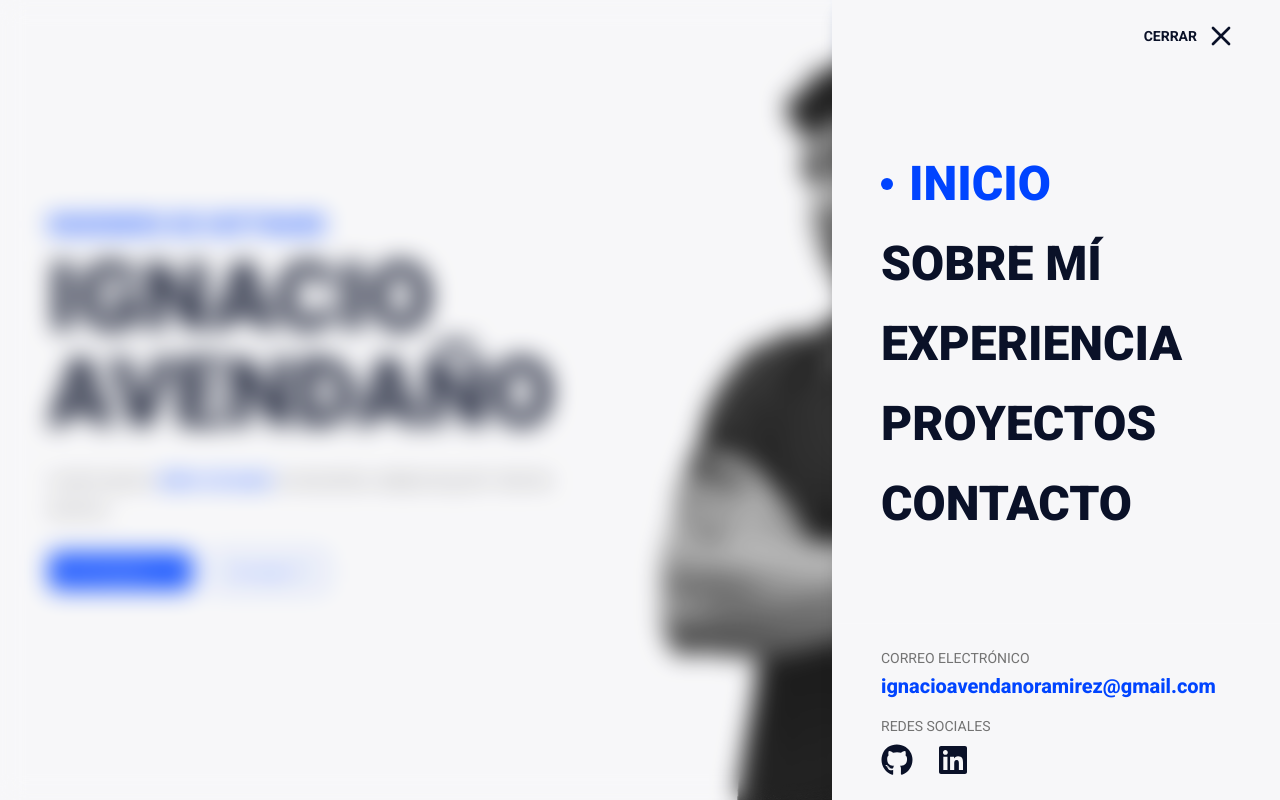
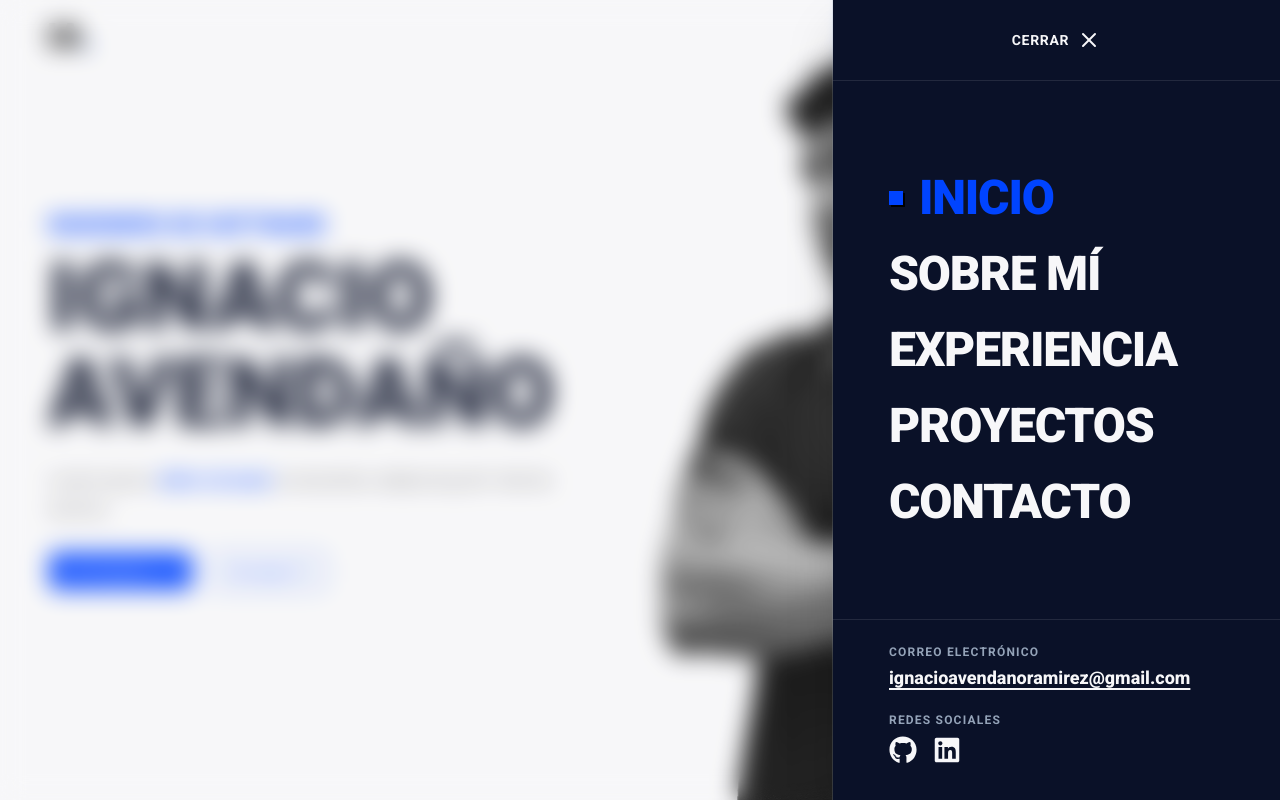
Before and after one commit to ignacioavendanor/ignacioavendanor.github.io, a React (Vite) app: page / in a window 1280 px wide. Both pictures are taken after a click on the button "MENÚ". Shown: the top 800 px of the page. Built offline with nearby package versions, Linux system fonts and the light colour scheme; no server answers.

Commit message:
fix(nav): add use scroll and update navigation logic

```diff
--- a/src/components/layouts/LanguageToggle.tsx
+++ b/src/components/layouts/LanguageToggle.tsx
@@ -1,7 +1,12 @@
 import type { Language } from '@/i18n/i18n'
 import { useTranslation } from 'react-i18next'
+import { Button } from '../ui/button'
 
-export function LanguageToggle() {
+interface LanguageToggleProps {
+  isScrolled?: boolean
+}
+
+export function LanguageToggle({ isScrolled }: LanguageToggleProps) {
   const { i18n } = useTranslation()
   const currentLanguage = i18n.language as Language
 
@@ -11,12 +16,15 @@ export function LanguageToggle() {
   }
 
   return (
-    <button
+    <Button
       onClick={toggleLanguage}
-      className="text-sm uppercase text-background hover:text-primary transition-colors cursor-pointer"
+      variant="ghost"
+      className={`text-sm font-bold uppercase cursor-pointer transition-colors ${
+        isScrolled ? 'text-primary' : 'text-background'
+      }`}
     >
-      {currentLanguage === 'es' ? 'EN' : 'ES'}
-    </button>
+      {currentLanguage === 'es' ? 'ES' : 'EN'}
+    </Button>
   )
 }
 
--- a/src/components/layouts/navigation/Navbar.tsx
+++ b/src/components/layouts/navigation/Navbar.tsx
@@ -1,97 +1,62 @@
-import { motion, AnimatePresence } from 'motion/react'
-import { Menu, X } from 'lucide-react'
+import { Menu } from 'lucide-react'
+import { Sheet, SheetContent } from '@/components/ui/sheet'
 import { Button } from '@/components/ui/button'
-import { Sheet, SheetContent, SheetTrigger } from '@/components/ui/sheet'
-import { NavigationMenu } from './NavigationMenu'
+import { Sidebar } from './Sidebar'
 import LanguageToggle from '../LanguageToggle'
 import { useNavigation } from '@/hooks/useNavigation'
+import { useScroll } from '@/hooks/useScroll'
 import { useTranslation } from 'react-i18next'
-import { Separator } from '@/components/ui/separator'
+import { cn } from '@/lib/utils'
 
 export function Navbar() {
   const { isOpen, setMenuOpen } = useNavigation()
+  const isScrolled = useScroll(20)
   const { t } = useTranslation()
 
   return (
-    <Sheet open={isOpen} modal={false} onOpenChange={setMenuOpen}>
     <header
-        className={`fixed inset-x-0 top-0 z-60 pointer-events-none transition-all duration-300 ${
-          isOpen ? 'bg-transparent' : 'bg-background/10 backdrop-blur-md shadow-sm'
-        }`}
+      className={cn(
+        'fixed inset-x-0 top-0 z-50 transition-all duration-300',
+        isScrolled ? 'bg-background/80 backdrop-blur-md shadow-sm' : 'bg-transparent',
+      )}
     >
-        <div className="mx-auto flex w-full max-w-7xl items-center justify-between px-8 py-5 sm:px-8 pointer-events-auto">
+      <div className="mx-auto flex w-full max-w-7xl items-center justify-between px-4 sm:px-6 md:px-8 lg:px-12 py-5">
         <a
           href="#"
-            className={`flex items-center transition-opacity duration-300 ${
-              isOpen ? 'opacity-0 pointer-events-none' : 'opacity-100'
-            }`}
+          className="flex items-center focus-visible:outline-none focus-visible:ring-2 focus-visible:ring-primary"
         >
           <img src="/icons/logo-dark.svg" alt="IA Logo" className="h-8 w-auto" />
         </a>
 
-          <div className="flex items-center gap-6">
-            <div
-              className={`transition-opacity duration-300 ${isOpen ? 'opacity-0 pointer-events-none' : 'opacity-100'}`}
+        <div className="flex items-center gap-4 sm:gap-6">
+          <LanguageToggle isScrolled={isScrolled} />
+
+          <Sheet open={isOpen} onOpenChange={setMenuOpen}>
+            <Button
+              variant="ghost"
+              onClick={() => setMenuOpen(true)}
+              className={cn(
+                'font-bold uppercase tracking-wider',
+                isScrolled
+                  ? 'text-primary'
+                  : 'text-primary lg:text-background lg:hover:text-muted-accent lg:hover:bg-transparent',
+              )}
+              aria-label={t('menu.title')}
             >
-              <LanguageToggle />
-            </div>
-
-            <div>
-              <SheetTrigger
-                render={
-                  <Button
-                    type="button"
-                    variant="ghost"
-                    className="font-bold uppercase gap-2 transition-colors"
-                  />
-                }
-              >
-                <span>{isOpen ? t('menu.close') : t('menu.title')}</span>
-
-                <div className="relative flex items-center justify-center size-8">
-                  <AnimatePresence mode="wait" initial={false}>
-                    {isOpen ? (
-                      <motion.div
-                        key="close"
-                        initial={{ opacity: 0, rotate: -90, scale: 0.8 }}
-                        animate={{ opacity: 1, rotate: 0, scale: 1 }}
-                        exit={{ opacity: 0, rotate: 90, scale: 0.8 }}
-                        transition={{ duration: 0.2 }}
-                        className="absolute"
-                      >
-                        <X className="size-8" strokeWidth={2} />
-                      </motion.div>
-                    ) : (
-                      <motion.div
-                        key="menu"
-                        initial={{ opacity: 0, rotate: 90, scale: 0.8 }}
-                        animate={{ opacity: 1, rotate: 0, scale: 1 }}
-                        exit={{ opacity: 0, rotate: -90, scale: 0.8 }}
-                        transition={{ duration: 0.2 }}
-                        className="absolute"
-                      >
-                        <Menu className="size-8" strokeWidth={2} />
-                      </motion.div>
-                    )}
-                  </AnimatePresence>
-                </div>
-              </SheetTrigger>
-            </div>
-          </div>
-        </div>
-
-        <div className={`transition-opacity duration-300 ${isOpen ? 'opacity-0' : 'opacity-100'}`}>
-          <Separator />
-        </div>
-      </header>
+              <span className="text-sm md:text-base">{t('menu.title')}</span>
+              <Menu className="size-6 sm:size-7 shrink-0" strokeWidth={2} />
+            </Button>
 
             <SheetContent
               side="right"
               showCloseButton={false}
-        className="border-l border-border p-0 pt-16"
+              className="w-full sm:max-w-md bg-foreground border-l border-muted-dark/20 p-0 shadow-2xl focus:outline-none"
             >
-        <NavigationMenu />
+              <Sidebar />
             </SheetContent>
           </Sheet>
+        </div>
+      </div>
+    </header>
   )
 }
--- a/src/components/layouts/navigation/NavigationMenu.tsx
+++ /dev/null
@@ -1,75 +0,0 @@
-import { motion } from 'motion/react'
-import { FaGithub, FaLinkedin } from 'react-icons/fa'
-import { useTranslation } from 'react-i18next'
-import { navigationItems } from '@/config/navigation'
-import { useNavigation } from '@/hooks/useNavigation'
-import { Separator } from '@/components/ui/separator'
-
-export function NavigationMenu() {
-  const { t } = useTranslation()
-  const { activeSection, closeMenu } = useNavigation()
-
-  return (
-    <div className="flex flex-col h-full bg-background text-foreground overflow-y-auto">
-      <div className="flex flex-col grow justify-center px-6 sm:px-12 py-8">
-        <nav className="flex flex-col gap-6 sm:gap-8">
-          {navigationItems.map((item) => (
-            <div key={item.id} className="flex items-center gap-4">
-              {activeSection === item.id && (
-                <span className="size-3 rounded-full bg-primary inline-block shrink-0" />
-              )}
-              <motion.a
-                href={`#${item.id}`}
-                onClick={closeMenu}
-                whileHover={{ x: 12 }}
-                transition={{ type: 'spring', stiffness: 300, damping: 20 }}
-                className={`text-3xl sm:text-5xl font-black uppercase transition-colors w-fit block focus-visible:outline-none focus-visible:ring-2 focus-visible:ring-ring rounded-md ${
-                  activeSection === item.id ? 'text-primary' : 'text-foreground hover:text-primary'
-                }`}
-              >
-                {t(item.label)}
-              </motion.a>
-            </div>
-          ))}
-        </nav>
-      </div>
-
-      <Separator className="shrink-0" />
-      <div className="flex flex-col gap-4 px-6 sm:px-12 py-6 shrink-0 pb-10 sm:pb-6">
-        <div className="flex flex-col gap-1">
-          <span className="text-sm uppercase text-muted-foreground">{t('contact.email')}</span>
-          <a
-            href="mailto:ignacioavendanoramirez@gmail.com"
-            className="text-base sm:text-xl font-extrabold text-primary hover:underline break-all"
-          >
-            ignacioavendanoramirez@gmail.com
-          </a>
-        </div>
-
-        <div className="flex flex-col gap-2">
-          <span className="text-sm uppercase text-muted-foreground">{t('contact.socials')}</span>
-          <div className="flex items-center gap-6">
-            <a
-              href="https://github.com/funktasthic"
-              target="_blank"
-              rel="noreferrer"
-              aria-label="GitHub"
-              className="text-foreground hover:text-primary transition-colors"
-            >
-              <FaGithub className="size-7 sm:size-8" />
-            </a>
-            <a
-              href="https://linkedin.com/in/ignacioavr"
-              target="_blank"
-              rel="noreferrer"
-              aria-label="LinkedIn"
-              className="text-foreground hover:text-primary transition-colors"
-            >
-              <FaLinkedin className="size-7 sm:size-8" />
-            </a>
-          </div>
-        </div>
-      </div>
-    </div>
-  )
-}
--- /dev/null
+++ b/src/components/layouts/navigation/Sidebar.tsx
@@ -0,0 +1,109 @@
+import { motion } from 'motion/react'
+import { FaGithub, FaLinkedin } from 'react-icons/fa'
+import { X } from 'lucide-react'
+import { useTranslation } from 'react-i18next'
+import { navigationItems } from '@/config/navigation'
+import { useNavigation } from '@/hooks/useNavigation'
+import { Separator } from '@/components/ui/separator'
+import { Button } from '@/components/ui/button'
+import { cn } from '@/lib/utils'
+
+export function Sidebar() {
+  const { t } = useTranslation()
+  const { activeSection, closeMenu } = useNavigation()
+
+  return (
+    <div className="flex h-full flex-col bg-foreground text-background overflow-y-auto selection:bg-primary selection:text-background">
+      <div className="flex items-center justify-center px-6 sm:px-10 py-6 shrink-0">
+        <Button
+          variant="ghost"
+          onClick={closeMenu}
+          className="group gap-2 px-3 py-2 text-background hover:text-primary"
+        >
+          <span className="text-sm font-bold uppercase tracking-wider">{t('menu.close')}</span>
+          <X
+            className="size-6 transition-transform duration-200 group-hover:rotate-90"
+            strokeWidth={2}
+          />
+        </Button>
+      </div>
+
+      <Separator />
+
+      <nav
+        className="flex grow flex-col justify-center px-6 sm:px-10 lg:px-14 py-4"
+        aria-label="Menú principal"
+      >
+        <ul className="flex flex-col gap-6 sm:gap-7 m-0 p-0 list-none">
+          {navigationItems.map((item) => {
+            const isActive = activeSection === item.id
+
+            return (
+              <li key={item.id} className="flex items-center gap-4">
+                {isActive && (
+                  <span
+                    aria-hidden="true"
+                    className="size-3.5 bg-primary shrink-0 shadow-[2px_2px_0px_#000]"
+                  />
+                )}
+
+                <motion.a
+                  href={`#${item.id}`}
+                  onClick={closeMenu}
+                  whileHover={{ x: 12 }}
+                  transition={{ type: 'spring', stiffness: 300, damping: 20 }}
+                  className={cn(
+                    'text-3xl sm:text-5xl font-black uppercase tracking-tight transition-colors w-fit block focus-visible:outline-none focus-visible:ring-2 focus-visible:ring-primary',
+                    isActive ? 'text-primary' : 'text-background hover:text-primary',
+                  )}
+                >
+                  {t(item.label)}
+                </motion.a>
+              </li>
+            )
+          })}
+        </ul>
+      </nav>
+
+      <Separator />
+
+      <footer className="flex shrink-0 flex-col gap-5 px-6 sm:px-10 lg:px-14 py-6 pb-10 sm:pb-8">
+        <div className="flex flex-col gap-1">
+          <span className="text-xs font-bold uppercase tracking-widest text-muted-dark">
+            {t('contact.email')}
+          </span>
+          <a
+            href="mailto:ignacioavendanoramirez@gmail.com"
+            className="text-base sm:text-lg font-extrabold text-background hover:text-primary transition-colors underline decoration-2 underline-offset-4 w-fit break-all focus-visible:outline-none focus-visible:ring-2 focus-visible:ring-primary"
+          >
+            ignacioavendanoramirez@gmail.com
+          </a>
+        </div>
+
+        <div className="flex flex-col">
+          <span className="text-xs font-bold uppercase tracking-widest text-muted-dark">
+            {t('contact.socials')}
+          </span>
+          <div className="flex items-center gap-2 pt-1">
+            <a
+              href="https://github.com/funktasthic"
+              target="_blank"
+              rel="noreferrer"
+              className="p-1 -ml-1 text-background hover:text-primary transition-colors focus-visible:outline-none focus-visible:ring-2 focus-visible:ring-primary"
+            >
+              <FaGithub className="size-6 sm:size-7" />
+            </a>
+            <a
+              href="https://linkedin.com/in/ignacioavr"
+              target="_blank"
+              rel="noreferrer"
+              className="p-1 text-background hover:text-primary transition-colors focus-visible:outline-none focus-visible:ring-2 focus-visible:ring-primary"
+            >
+              <FaLinkedin className="size-6 sm:size-7" />
+            </a>
+          </div>
+        </div>
+      </footer>
+    </div>
+  )
+}
--- /dev/null
+++ b/src/hooks/useScroll.ts
@@ -0,0 +1,17 @@
+import { useState, useEffect } from 'react'
+
+export function useScroll(threshold = 20) {
+  const [isScrolled, setIsScrolled] = useState(false)
+
+  useEffect(() => {
+    const handleScroll = () => {
+      setIsScrolled(window.scrollY > threshold)
+    }
+    handleScroll()
+
+    window.addEventListener('scroll', handleScroll, { passive: true })
+    return () => window.removeEventListener('scroll', handleScroll)
+  }, [threshold])
+
+  return isScrolled
+}
--- a/src/index.css
+++ b/src/index.css
@@ -74,7 +74,7 @@
   --foreground: oklch(18.569% 0.04805 268.686);
   --card: oklch(1 0 0);
   --card-foreground: oklch(0.145 0 0);
-  --popover: oklch(97.67% 0.00275 285.75);
+  --popover: oklch(18.569% 0.04805 268.686);
   --popover-foreground: oklch(0.145 0 0);
   --primary: oklch(50.669% 0.27678 263.688);
   --primary-foreground: oklch(97.67% 0.00275 285.75);
```
Lines whose indentation alone changed are shown as unchanged.
